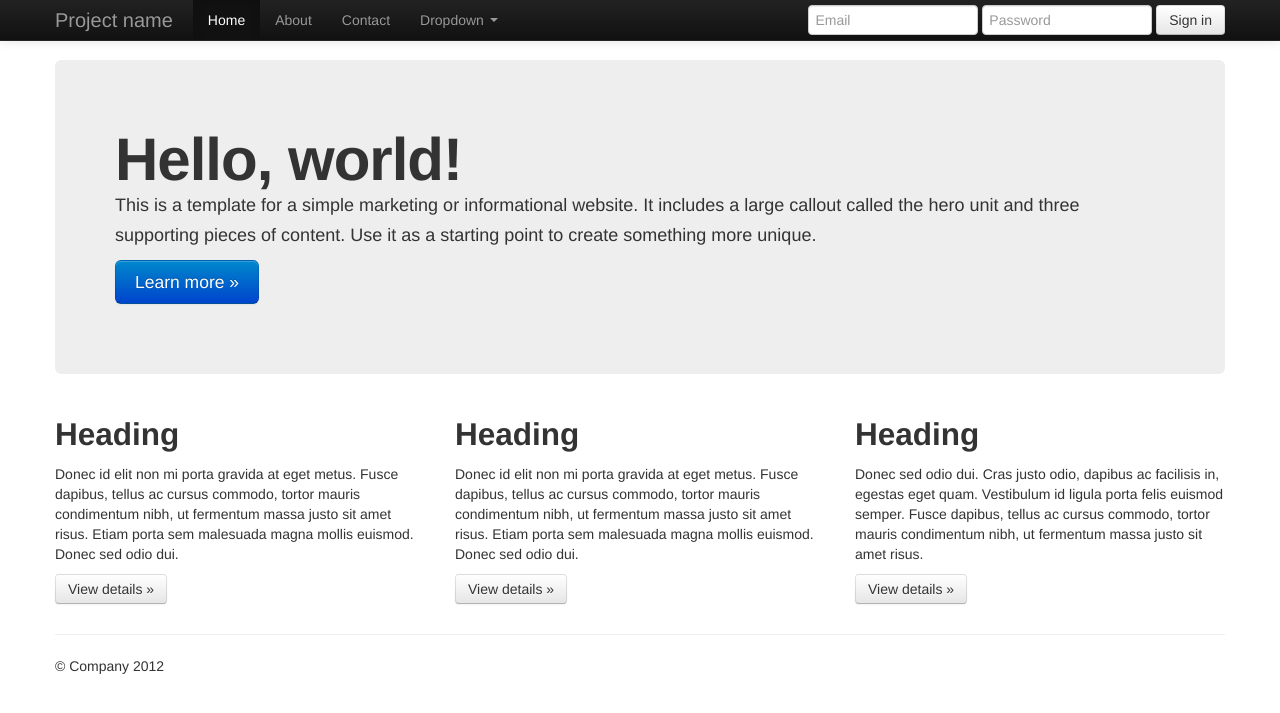
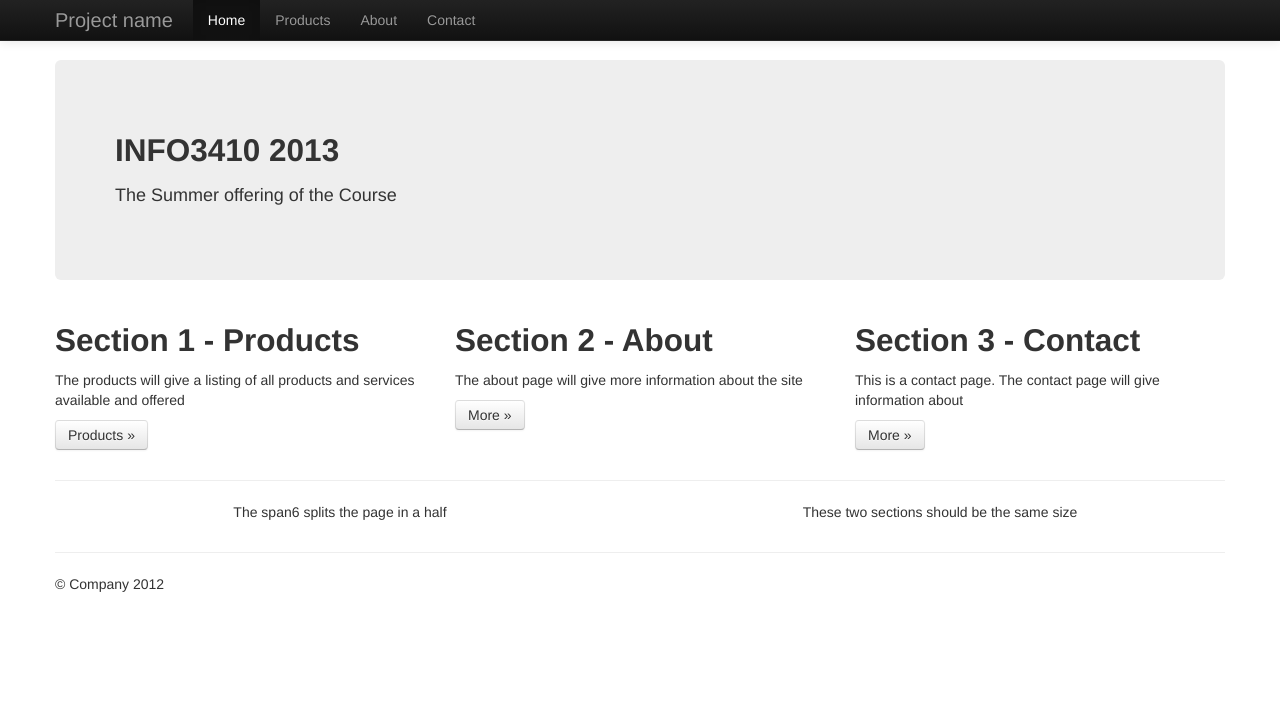
Before and after one commit to kyledef/teachsample, a PHP site: page /partials/index.php in a window 1280 px wide. Shown: the top 713 px of the page. Run offline with PHP 8.4, Linux system fonts and the light colour scheme; some libraries are stand-ins or nearby versions.

Commit message:
Changes for building sites with templates added

```diff
--- a/php/partials/index.php
+++ b/php/partials/index.php
@@ -22,28 +22,36 @@
 
             <!-- Main hero unit for a primary marketing message or call to action -->
             <div class="hero-unit">
-                <h1>Hello, world!</h1>
-                <p>This is a template for a simple marketing or informational website. It includes a large callout called the hero unit and three supporting pieces of content. Use it as a starting point to create something more unique.</p>
-                <p><a class="btn btn-primary btn-large">Learn more &raquo;</a></p>
+                <h2>INFO3410 2013</h2>
+                <p>The Summer offering of the Course</p>
             </div>
 
             <!-- Example row of columns -->
             <div class="row">
                 <div class="span4">
-                    <h2>Heading</h2>
-                    <p>Donec id elit non mi porta gravida at eget metus. Fusce dapibus, tellus ac cursus commodo, tortor mauris condimentum nibh, ut fermentum massa justo sit amet risus. Etiam porta sem malesuada magna mollis euismod. Donec sed odio dui. </p>
-                    <p><a class="btn" href="#">View details &raquo;</a></p>
+                    <h2>Section 1 - Products</h2>
+                    <p>The products will give a listing of all products and services available and offered</p>
+                    <p><a class="btn" href="#">Products &raquo;</a></p>
                 </div>
                 <div class="span4">
-                    <h2>Heading</h2>
-                    <p>Donec id elit non mi porta gravida at eget metus. Fusce dapibus, tellus ac cursus commodo, tortor mauris condimentum nibh, ut fermentum massa justo sit amet risus. Etiam porta sem malesuada magna mollis euismod. Donec sed odio dui. </p>
-                    <p><a class="btn" href="#">View details &raquo;</a></p>
+                    <h2>Section 2 - About</h2>
+                    <p>The about page will give more information about the site</p>
+                    <p><a class="btn" href="about.php">More &raquo;</a></p>
                </div>
                 <div class="span4">
-                    <h2>Heading</h2>
-                    <p>Donec sed odio dui. Cras justo odio, dapibus ac facilisis in, egestas eget quam. Vestibulum id ligula porta felis euismod semper. Fusce dapibus, tellus ac cursus commodo, tortor mauris condimentum nibh, ut fermentum massa justo sit amet risus.</p>
-                    <p><a class="btn" href="#">View details &raquo;</a></p>
+                    <h2>Section 3 - Contact</h2>
+                    <p>This is a contact page. The contact page will give information about </p>
+                    <p><a class="btn" href="contact.php">More &raquo;</a></p>
                 </div>
+            </div>
+            <hr>
+            <div class="row">
+				<div class="span6">
+					<p class="text-center">The span6 splits the page in a half</p>
+				</div>
+				<div class="span6">
+					<p class="text-center">These two sections should be the same size</p>
+				</div>
             </div>
 
         </div> <!-- /container -->
--- a/php/partials/pg_parts/header.php
+++ b/php/partials/pg_parts/header.php
@@ -8,30 +8,14 @@
                         <span class="icon-bar"></span>
                         <span class="icon-bar"></span>
                     </a>
-                    <a class="brand" href="#">Project name</a>
+                    <a class="brand" href="index.php">Project name</a>
                     <div class="nav-collapse collapse">
                         <ul class="nav">
-                            <li class="active"><a href="#">Home</a></li>
-                            <li><a href="#about">About</a></li>
-                            <li><a href="#contact">Contact</a></li>
-                            <li class="dropdown">
-                                <a href="#" class="dropdown-toggle" data-toggle="dropdown">Dropdown <b class="caret"></b></a>
-                                <ul class="dropdown-menu">
-                                    <li><a href="#">Action</a></li>
-                                    <li><a href="#">Another action</a></li>
-                                    <li><a href="#">Something else here</a></li>
-                                    <li class="divider"></li>
-                                    <li class="nav-header">Nav header</li>
-                                    <li><a href="#">Separated link</a></li>
-                                    <li><a href="#">One more separated link</a></li>
-                                </ul>
-                            </li>
+                            <li class="active"><a href="index.php">Home</a></li>
+                            <li><a href="product.php">Products</a></li>
+                            <li><a href="about.php">About</a></li>
+                            <li><a href="contact.php">Contact</a></li>
                         </ul>
-                        <form class="navbar-form pull-right">
-                            <input class="span2" type="text" placeholder="Email">
-                            <input class="span2" type="password" placeholder="Password">
-                            <button type="submit" class="btn">Sign in</button>
-                        </form>
                     </div><!--/.nav-collapse -->
                 </div>
             </div>
```
Also changed, not shown: php/mysql.php (+31 -2 lines), php/partials/about.php (added, +13 -0 lines), php/partials/contact.php (added, +13 -0 lines), php/partials/login.php (added, +42 -0 lines), php/partials/product.php (added, +13 -0 lines), php/includes.php (added), php/lib.php (added).
